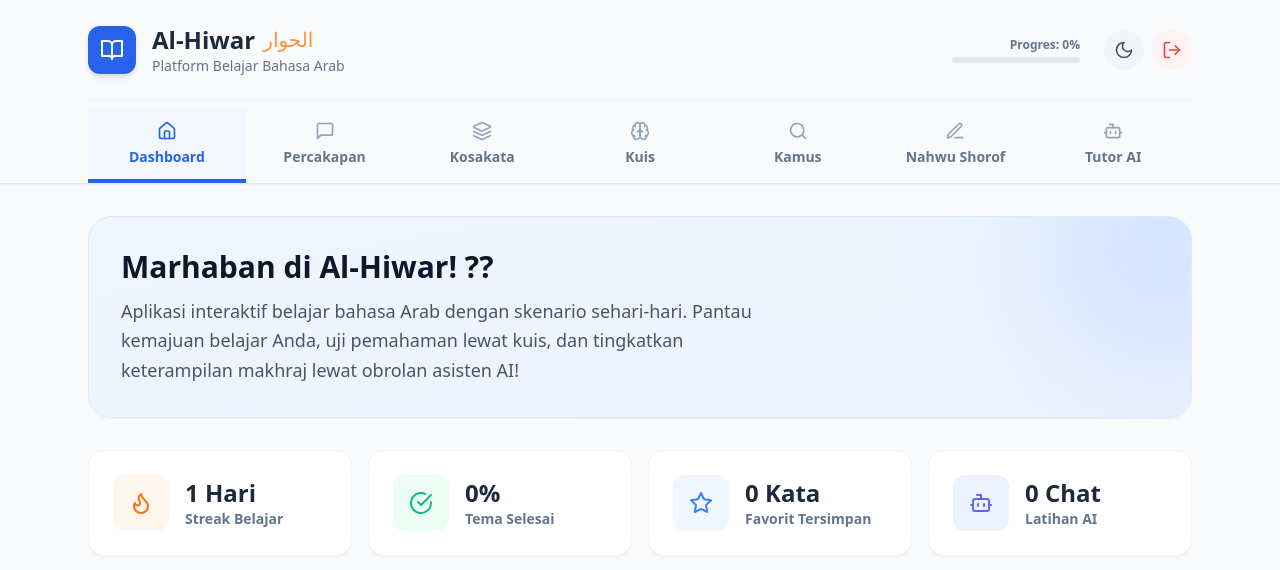
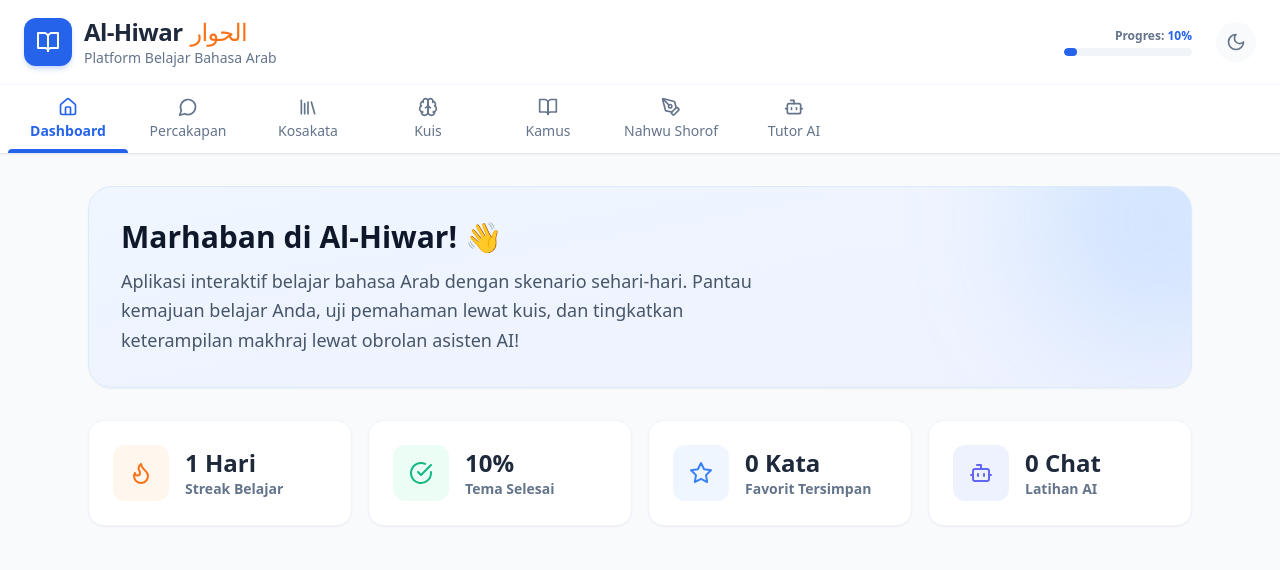
Before and after one commit to ardi073/AlHiwar, a Next.js app: page / in a window 1280 px wide. Shown: the top 570 px of the page. Built offline with nearby package versions, Linux system fonts and the light colour scheme.

Commit message:
single page

```diff
--- a/app/page.tsx
+++ b/app/page.tsx
@@ -1,23 +1,47 @@
+"use client";
+import { useState, useEffect } from 'react';
 import Header from '@/components/Header';
 import { Flame, CheckCircle, Star, Bot } from 'lucide-react';
+import dynamic from 'next/dynamic';
 
-export default function Dashboard() {
+const PercakapanTab = dynamic(() => import('@/components/tabs/PercakapanTab'), { ssr: false });
+const KosakataTab = dynamic(() => import('@/components/tabs/KosakataTab'), { ssr: false });
+const KuisTab = dynamic(() => import('@/components/tabs/KuisTab'), { ssr: false });
+const KamusTab = dynamic(() => import('@/components/tabs/KamusTab'), { ssr: false });
+const NahwuTab = dynamic(() => import('@/components/tabs/NahwuTab'), { ssr: false });
+const ChatTab = dynamic(() => import('@/components/tabs/ChatTab'), { ssr: false });
+
+export default function AppContainer() {
+  const [activeTab, setActiveTab] = useState('dashboard');
+  const [progressPercent, setProgressPercent] = useState(0);
+
+  useEffect(() => {
+    // This could read from localStorage to sync progress across reloads
+    setProgressPercent(10);
+  }, []);
+
   return (
-    <div className="min-h-screen bg-slate-50 flex flex-col font-sans">
-      <Header />
-      <main className="max-w-6xl mx-auto w-full px-4 sm:px-6 py-8">
+    <div className="min-h-screen bg-slate-50 flex flex-col font-sans overflow-hidden">
+      <Header
+        activeTab={activeTab}
+        setActiveTab={setActiveTab}
+        progressPercent={progressPercent}
+      />
 
+      <main className="flex-1 w-full relative flex flex-col overflow-hidden">
+
+        {activeTab === 'dashboard' && (
+          <div className="max-w-6xl mx-auto w-full px-4 sm:px-6 py-8 overflow-y-auto custom-scrollbar h-full">
             {/* Welcome Banner */}
             <div className="bg-gradient-to-br from-blue-50 to-indigo-50 rounded-3xl p-8 mb-8 border border-blue-100 shadow-sm relative overflow-hidden">
               <div className="relative z-10">
                 <h2 className="text-3xl font-black text-slate-900 mb-3 flex items-center gap-2">
-              Marhaban di Al-Hiwar! ??
+                  Marhaban di Al-Hiwar! 👋
                 </h2>
                 <p className="text-slate-600 max-w-2xl text-lg leading-relaxed">
                   Aplikasi interaktif belajar bahasa Arab dengan skenario sehari-hari. Pantau kemajuan belajar Anda, uji pemahaman lewat kuis, dan tingkatkan keterampilan makhraj lewat obrolan asisten AI!
                 </p>
               </div>
-          {/* Decorative blur */}
               <div className="absolute -top-24 -right-24 w-64 h-64 bg-blue-400/20 rounded-full blur-3xl pointer-events-none"></div>
             </div>
 
@@ -38,7 +62,7 @@ export default function Dashboard() {
                   <CheckCircle size={24} />
                 </div>
                 <div>
-              <h3 className="text-2xl font-black text-slate-800">0%</h3>
+                  <h3 className="text-2xl font-black text-slate-800">10%</h3>
                   <p className="text-sm font-semibold text-slate-500">Tema Selesai</p>
                 </div>
               </div>
@@ -63,8 +87,24 @@ export default function Dashboard() {
                 </div>
               </div>
             </div>
+          </div>
+        )}
+
+        {activeTab === 'percakapan' && <PercakapanTab />}
+        {activeTab === 'kosakata' && <KosakataTab />}
+        {activeTab === 'kuis' && <KuisTab />}
+        {activeTab === 'kamus' && <KamusTab />}
+        {activeTab === 'nahwu' && <NahwuTab />}
+        {activeTab === 'chat' && <ChatTab />}
 
       </main>
+
+      <style dangerouslySetInnerHTML={{__html: `
+        .custom-scrollbar::-webkit-scrollbar { width: 6px; height: 6px; }
+        .custom-scrollbar::-webkit-scrollbar-track { background: transparent; }
+        .custom-scrollbar::-webkit-scrollbar-thumb { background-color: #cbd5e1; border-radius: 10px; }
+        .custom-scrollbar:hover::-webkit-scrollbar-thumb { background-color: #94a3b8; }
+      `}} />
     </div>
   );
 }
--- a/components/Header.tsx
+++ b/components/Header.tsx
@@ -1,84 +1,90 @@
 "use client";
-import { useState } from 'react';
-import Link from 'next/link';
-import { usePathname } from 'next/navigation';
-import { BookOpen, LogOut, Moon, Home, MessageSquare, Layers, Brain, Search, Edit3, Bot } from 'lucide-react';
+import { BookOpen, Home, MessageCircle, Bot, Brain, Library, PenTool, Moon, LogOut } from 'lucide-react';
 
-export default function Header() {
-  const pathname = usePathname();
-  const [isLoggedIn, setIsLoggedIn] = useState(true);
+interface HeaderProps {
+  activeTab: string;
+  setActiveTab: (tab: string) => void;
+  progressPercent: number;
+}
 
-  const handleLogout = () => {
-    setIsLoggedIn(false);
-    alert('Logged out successfully');
-  };
-
-  const navItems = [
-    { label: 'Dashboard', icon: Home, href: '/' },
-    { label: 'Percakapan', icon: MessageSquare, href: '/percakapan' },
-    { label: 'Kosakata', icon: Layers, href: '/kosakata' },
-    { label: 'Kuis', icon: Brain, href: '/kuis' },
-    { label: 'Kamus', icon: Search, href: '/kamus' },
-    { label: 'Nahwu Shorof', icon: Edit3, href: '/nahwu' },
-    { label: 'Tutor AI', icon: Bot, href: '/chat' },
+export default function Header({ activeTab, setActiveTab, progressPercent }: HeaderProps) {
+  const tabs = [
+    { id: 'dashboard', label: 'Dashboard', icon: <Home size={20} /> },
+    { id: 'percakapan', label: 'Percakapan', icon: <MessageCircle size={20} /> },
+    { id: 'kosakata', label: 'Kosakata', icon: <Library size={20} /> },
+    { id: 'kuis', label: 'Kuis', icon: <Brain size={20} /> },
+    { id: 'kamus', label: 'Kamus', icon: <BookOpen size={20} /> },
+    { id: 'nahwu', label: 'Nahwu Shorof', icon: <PenTool size={20} /> },
+    { id: 'chat', label: 'Tutor AI', icon: <Bot size={20} /> },
   ];
 
   return (
-    <header className="w-full bg-slate-50 relative z-40 border-b border-slate-200 shadow-sm">
-      <div className="max-w-6xl mx-auto w-full px-4 sm:px-6">
-        <div className="flex items-center justify-between py-6">
-          <div className="flex items-center gap-4">
-            <div className="flex items-center justify-center w-12 h-12 bg-blue-600 text-white rounded-xl shadow-md">
+    <div className="w-full bg-white shadow-sm flex flex-col z-40 relative">
+      {/* Top Header Row */}
+      <header className="w-full flex items-center justify-between px-6 py-4 border-b border-blue-50 bg-white">
+
+        {/* Brand Logo */}
+        <div className="flex items-center gap-3">
+          <div className="flex items-center justify-center w-12 h-12 rounded-xl bg-blue-600 text-white font-bold text-xl shadow-md shadow-blue-600/20">
             <BookOpen size={24} />
           </div>
-            <div>
-              <h1 className="text-2xl font-black text-slate-800 flex items-center gap-2">
-                Al-Hiwar <span className="text-orange-400 font-serif font-normal text-xl">الحوار</span>
+          <div className="flex flex-col">
+            <h1 className="font-extrabold text-2xl tracking-tight text-slate-800 flex items-center gap-2">
+              Al-Hiwar <span className="font-serif text-orange-500 font-normal" dir="rtl">الحوار</span>
             </h1>
-              <p className="text-sm font-medium text-slate-500">Platform Belajar Bahasa Arab</p>
+            <p className="text-slate-500 text-sm font-medium">Platform Belajar Bahasa Arab</p>
           </div>
         </div>
+
+        {/* Actions & Progress */}
         <div className="flex items-center gap-6">
-            <div className="hidden md:flex flex-col items-end">
-              <span className="text-xs font-bold text-slate-500 mb-1">Progres: 0%</span>
-              <div className="w-32 h-1.5 bg-slate-200 rounded-full overflow-hidden">
-                <div className="h-full bg-blue-500 w-0"></div>
+          <div className="flex flex-col items-end gap-1">
+            <span className="text-xs font-bold text-slate-500">Progres: <strong className="text-blue-600">{progressPercent}%</strong></span>
+            <div className="w-32 h-2 bg-slate-100 rounded-full overflow-hidden">
+              <div
+                className="h-full bg-blue-600 rounded-full transition-all duration-500"
+                style={{ width: `${progressPercent}%` }}
+              ></div>
             </div>
           </div>
-            <div className="flex items-center gap-2">
-              <button className="p-2.5 rounded-full bg-slate-100 text-slate-600 hover:bg-slate-200 transition-colors">
+
+          <button className="w-10 h-10 rounded-full flex items-center justify-center bg-slate-50 text-slate-500 hover:bg-slate-100 transition-colors">
             <Moon size={20} />
           </button>
-              {isLoggedIn && (
+        </div>
+      </header>
+
+      {/* Navigation Tabs (Scrollable) */}
+      <nav className="w-full bg-white border-b border-slate-200 overflow-x-auto hide-scrollbar">
+        <div className="max-w-7xl mx-auto flex items-center px-2">
+          {tabs.map(tab => {
+            const isActive = activeTab === tab.id;
+            return (
               <button
-                  onClick={handleLogout}
-                  title="Log Out"
-                  className="p-2.5 rounded-full bg-red-50 text-red-500 hover:bg-red-100 hover:text-red-600 transition-colors"
+                key={tab.id}
+                onClick={() => setActiveTab(tab.id)}
+                className={`flex flex-col items-center justify-center min-w-[120px] px-4 py-3 gap-1 relative transition-colors ${isActive ? 'text-blue-600' : 'text-slate-500 hover:bg-slate-50 hover:text-slate-700'}`}
               >
-                  <LogOut size={20} />
+                {tab.icon}
+                <span className={`text-sm ${isActive ? 'font-bold' : 'font-medium'}`}>{tab.label}</span>
+                {isActive && (
+                  <div className="absolute bottom-0 left-0 w-full h-1 bg-blue-600 rounded-t-full"></div>
+                )}
               </button>
-              )}
-            </div>
-          </div>
-        </div>
-        <nav className="flex items-center overflow-x-auto border-t border-slate-100 pt-2">
-          {navItems.map((item) => {
-            const isActive = pathname === item.href || (pathname === '/chat' && item.href === '/chat');
-            return (
-              <Link
-                key={item.href}
-                href={item.href}
-                className={`flex flex-col items-center justify-center min-w-[100px] flex-1 py-3 px-2 gap-1.5 border-b-4 transition-all ${isActive ? 'border-blue-600 text-blue-600 bg-blue-50/50' : 'border-transparent text-slate-500 hover:text-blue-500 hover:bg-slate-50'}`}
-              >
-                <item.icon size={20} className={isActive ? 'text-blue-600' : 'text-slate-400'} />
-                <span className={`text-sm ${isActive ? 'font-bold' : 'font-semibold'}`}>
-                  {item.label}
-                </span>
-              </Link>
             );
           })}
+        </div>
       </nav>
+
+      <style dangerouslySetInnerHTML={{__html: `
+        .hide-scrollbar::-webkit-scrollbar {
+          display: none;
+        }
+        .hide-scrollbar {
+          -ms-overflow-style: none;
+          scrollbar-width: none;
+        }
+      `}} />
     </div>
-    </header>
   );
 }
--- a/app/chat/page.tsx
+++ b/components/tabs/ChatTab.tsx
@@ -1,9 +1,8 @@
 "use client";
 import { useState, useEffect, useRef } from 'react';
-import Header from '@/components/Header';
 import { ChevronDown, Trash2, Mic, Volume2, Lock } from 'lucide-react';
 
-export default function ChatPage() {
+export default function ChatTab() {
   const [isDropdownOpen, setIsDropdownOpen] = useState(false);
   const [selectedScenario, setSelectedScenario] = useState('Perkenalan');
 
@@ -127,8 +126,6 @@ export default function ChatPage() {
 
   return (
     <div className="flex h-screen w-full bg-slate-50 text-slate-900 overflow-hidden relative font-sans flex-col">
-      <Header />
-
       <div className="flex-1 flex w-full max-w-6xl mx-auto h-full overflow-hidden">
 
         {/* Left column: Avatar and Info */}
```
Also changed, not shown: components/tabs/KamusTab.tsx (renamed from app/kamus/page.tsx, +2 -6 lines), components/tabs/KosakataTab.tsx (renamed from app/kosakata/page.tsx, +3 -9 lines), components/tabs/KuisTab.tsx (renamed from app/kuis/page.tsx, +3 -9 lines), components/tabs/NahwuTab.tsx (renamed from app/nahwu/page.tsx, +3 -9 lines), components/tabs/PercakapanTab.tsx (renamed from app/percakapan/page.tsx, +3 -8 lines). Lines whose indentation alone changed are shown as unchanged.
